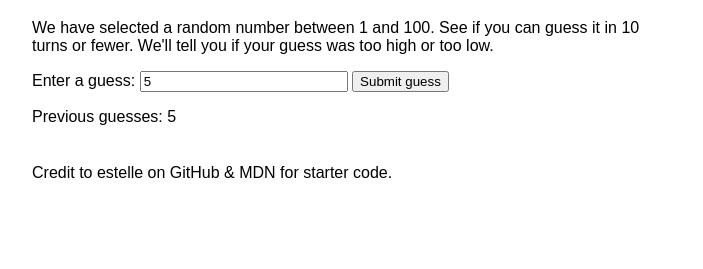
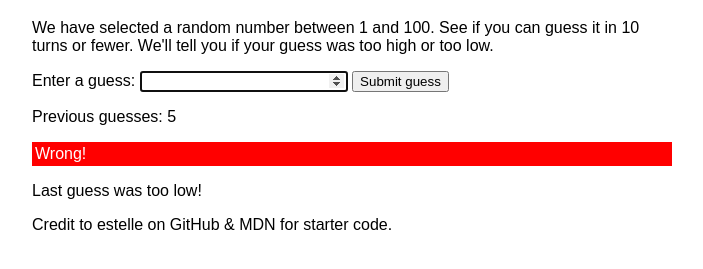
Before and after one commit to inlandleaf/website, a plain HTML site: page guess_game/index.html in a window 1280 px wide. Both pictures are taken after typing "5" into the empty fields and a click on the input "Submit guess". Shown: the part 61-330 px from the top of the page, without its empty margins (288-991 px from the left). Drawn offline with Linux system fonts and the light colour scheme.

Commit message:
committing working guess game

```diff
--- a/guess_game/index.html
+++ b/guess_game/index.html
@@ -66,7 +66,7 @@
           guesses.textContent += userGuess + ' '; // add whitespace before next guess
 
 
-          if (userGUess === randomNumber) {
+          if (userGuess === randomNumber) {
             lastResult.textContent = 'Congratulations! You got it right!';
             lastResult.style.backgroundColor = 'green';
             lowOrHi.textContent = '';
```
